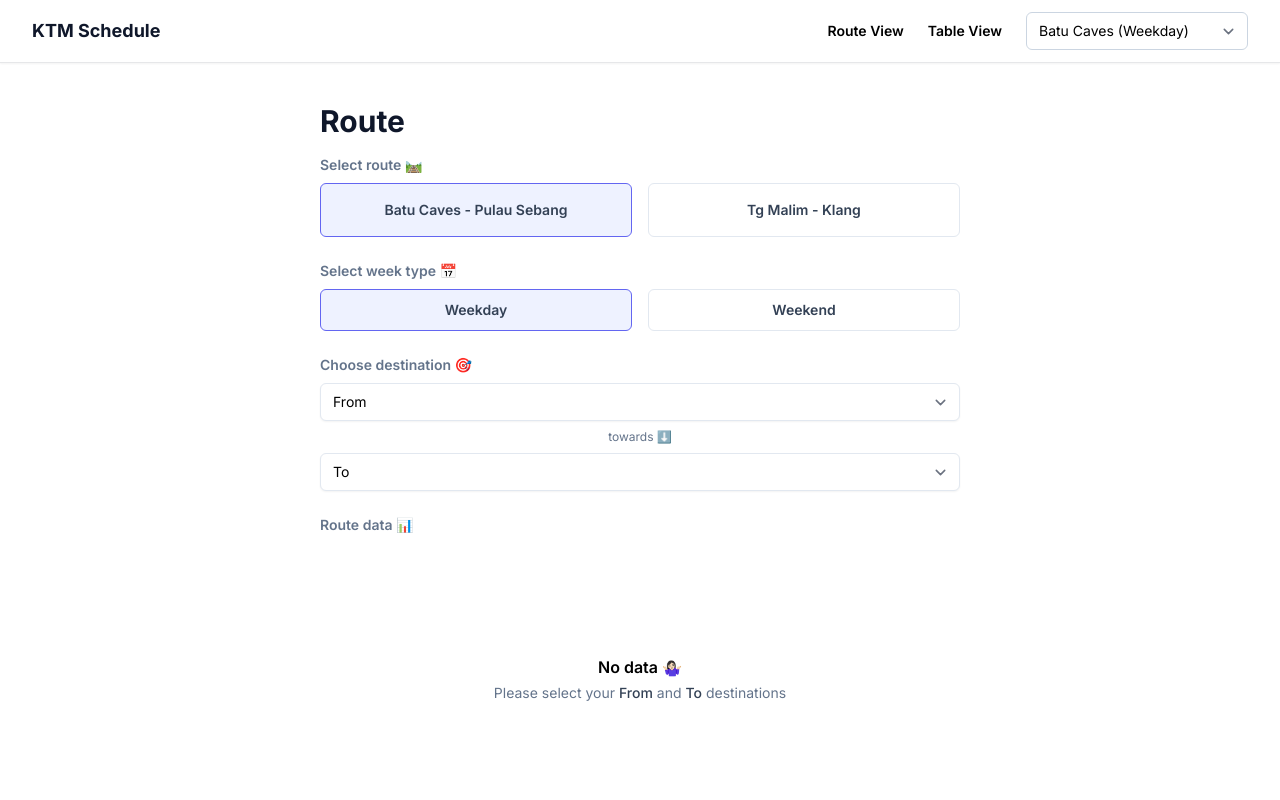
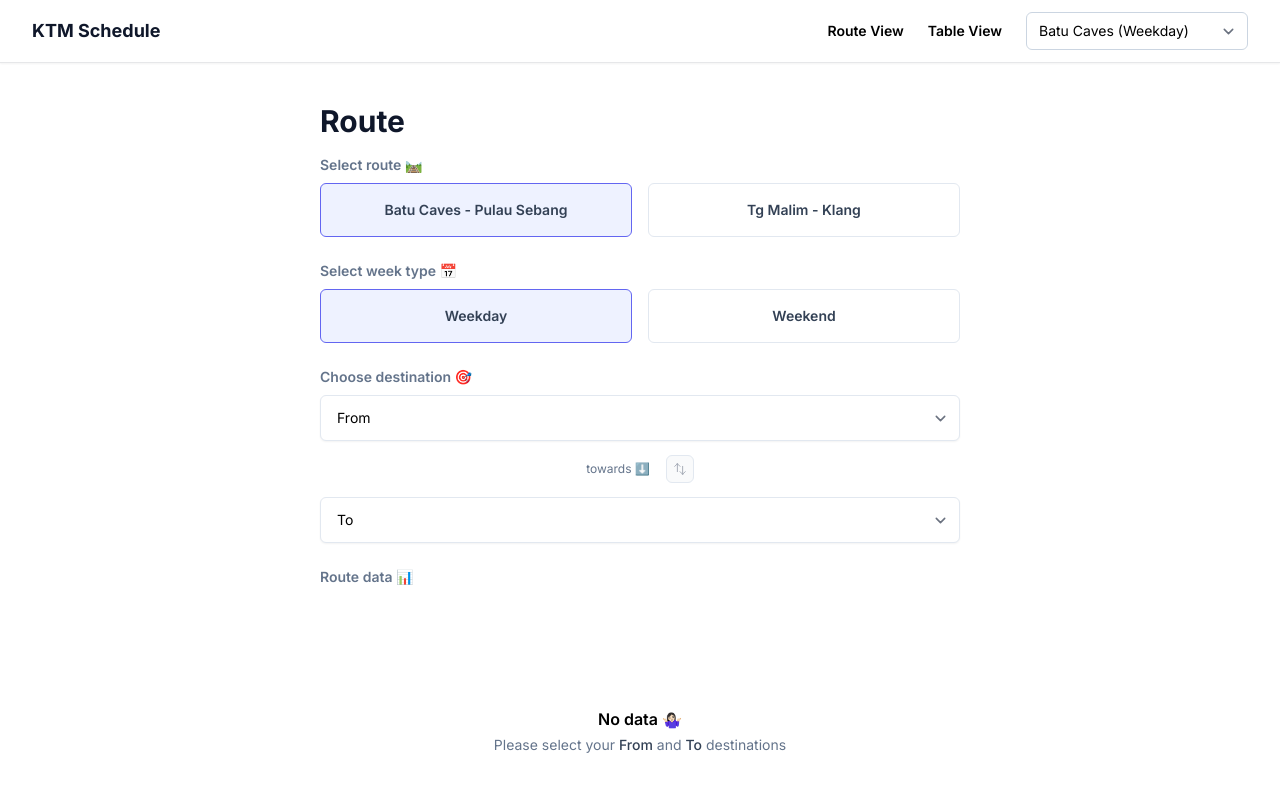
Before and after one commit to haikhalfakhreez/ktm-schedule, a Next.js app: page /route in a window 1280 px wide. Shown: the top 800 px of the page. Built offline with nearby package versions, Linux system fonts and the light colour scheme.

Commit message:
add switch button, update button focus

```diff
--- a/app/page.tsx
+++ b/app/page.tsx
@@ -48,7 +48,7 @@
   return (
     <Link
       href={href}
-      className="flex-1 text-center w-full md:w-auto hover:text-highlight p-8 border border-slate-200 rounded-md focus:ring-2 focus:ring-slate-200 focus:ring-opacity-70 hover:bg-indigo-50 flex items-center justify-center flex-col space-y-1"
+      className="flex-1 text-center w-full md:w-auto hover:text-highlight p-8 border border-slate-200 rounded-md focus:ring-2 focus:border-highlight focus:ring-highlight/50 hover:bg-indigo-50 flex items-center justify-center flex-col space-y-1"
     >
       {children}
     </Link>
--- a/app/route/page.tsx
+++ b/app/route/page.tsx
@@ -16,6 +16,7 @@
 import klangWkData from '@/data/klang-wk.json'
 import tgMalimWdData from '@/data/tg-malim-wd.json'
 import tgMalimWkData from '@/data/tg-malim-wk.json'
+import { ArrowsUpDownIcon } from '@heroicons/react/24/outline'
 
 type TimeFromTo = (string | null)[] | null
 
@@ -113,6 +114,11 @@
     }
   }, [timeFrom, timeTo])
 
+  const switchDestination = React.useCallback(() => {
+    setFrom(to)
+    setTo(from)
+  }, [from, to])
+
   return (
     <>
       <div className="max-w-screen-sm mx-auto">
@@ -136,18 +142,10 @@
           <section>
             <RouteTitle>Select week type 📅</RouteTitle>
             <div className="flex items-stretch space-x-4">
-              <RouteButton
-                className="py-2.5"
-                onClick={() => setWeek('weekday')}
-                active={week === 'weekday'}
-              >
+              <RouteButton onClick={() => setWeek('weekday')} active={week === 'weekday'}>
                 Weekday
               </RouteButton>
-              <RouteButton
-                className="py-2.5"
-                onClick={() => setWeek('weekend')}
-                active={week === 'weekend'}
-              >
+              <RouteButton onClick={() => setWeek('weekend')} active={week === 'weekend'}>
                 Weekend
               </RouteButton>
             </div>
@@ -166,7 +164,10 @@
                 onChange={(e) => setFrom(e.target.value as DestinationsName)}
               />
 
-              <div className="my-2 text-xs text-tertiary text-center">towards ⬇️</div>
+              <div className="flex items-center justify-center space-x-4 py-3">
+                <div className="my-2 text-xs text-tertiary text-center">towards ⬇️</div>
+                <SwitchButton onClick={switchDestination} disabled={!from || !to} />
+              </div>
 
               <DestinationInput
                 name="to"
@@ -285,10 +286,10 @@
   return (
     <button
       className={cn(
-        'flex-1 rounded-md border font-semibold text-sm text-secondary px-8 py-4 focus:ring-2 focus:ring-opacity-70',
+        'flex-1 rounded-md border font-semibold text-sm text-secondary px-8 py-4 focus:ring-2',
         active
-          ? 'bg-indigo-50 hover:bg-indigo-100 border-highlight focus:ring-indigo-200'
-          : 'bg-white hover:bg-slate-100 border-slate-200 focus:ring-slate-200',
+          ? 'bg-indigo-50 hover:bg-indigo-100 border-highlight focus:ring-highlight/50'
+          : 'bg-white hover:bg-slate-100 border-slate-200 focus:ring-slate-200/70',
         className
       )}
       {...buttonProps}
@@ -319,7 +320,7 @@
     <select
       name={name}
       id={name}
-      className="flex-1 shadow-sm focus:ring-highlight focus:border-highlight block w-full text-sm border border-slate-200 rounded-md pl-3 pr-10 py-2 focus:outline-none"
+      className="flex-1 shadow-sm focus:ring-2 focus:ring-highlight/50 focus:border-highlight block w-full text-sm border border-slate-200 rounded-md pl-4 pr-10 py-3 focus:outline-none"
       placeholder={placeholder}
       {...selectProps}
     >
@@ -334,3 +335,17 @@
     </select>
   )
 }
+
+function SwitchButton({ ...props }: React.ComponentPropsWithoutRef<'button'>) {
+  return (
+    <button
+      type="button"
+      className="border border-slate-200 p-1.5 rounded-md focus:ring-2 focus:ring-highlight/50 focus:border-highlight bg-white disabled:bg-gray-50 disabled:text-gray-400 disabled:cursor-not-allowed"
+      title="Switch destination"
+      {...props}
+    >
+      <ArrowsUpDownIcon className="h-3.5 w-3.5" />
+      <span className="sr-only">Switch destination</span>
+    </button>
+  )
+}
--- a/components/mobile-nav.tsx
+++ b/components/mobile-nav.tsx
@@ -51,6 +51,7 @@
         <Popover as="li" className="relative flex items-center">
           <Popover.Button>
             <ChevronRightIcon className="flex-shrink-0 h-5 w-5 text-tertiary" aria-hidden="true" />
+            <span className="sr-only">Select page</span>
           </Popover.Button>
 
           <Popover.Panel
--- a/components/select-table.tsx
+++ b/components/select-table.tsx
@@ -25,7 +25,7 @@
       <select
         id="table"
         name="table"
-        className="block w-full pl-2 md:pl-3 pr-8 md:pr-10 py-2 text-xs md:text-sm border-slate-300 focus:outline-none focus:ring-highlight focus:border-highlight rounded-md"
+        className="block w-full pl-2 md:pl-3 pr-8 md:pr-10 py-2 text-xs md:text-sm border-slate-300 focus:outline-none focus:ring-2 focus:ring-highlight/50 focus:border-highlight rounded-md"
         value={table ?? defaultTableOption.value}
         onChange={handleChange}
       >
```
